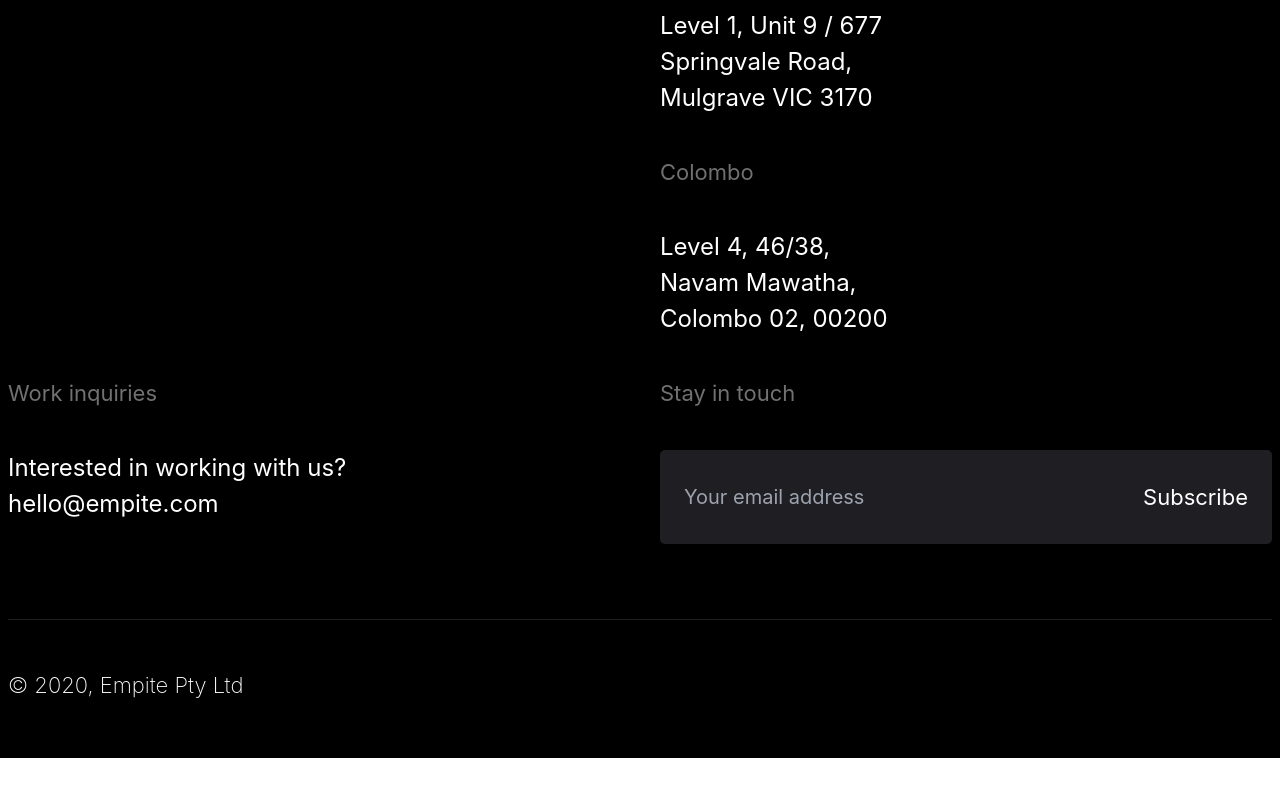
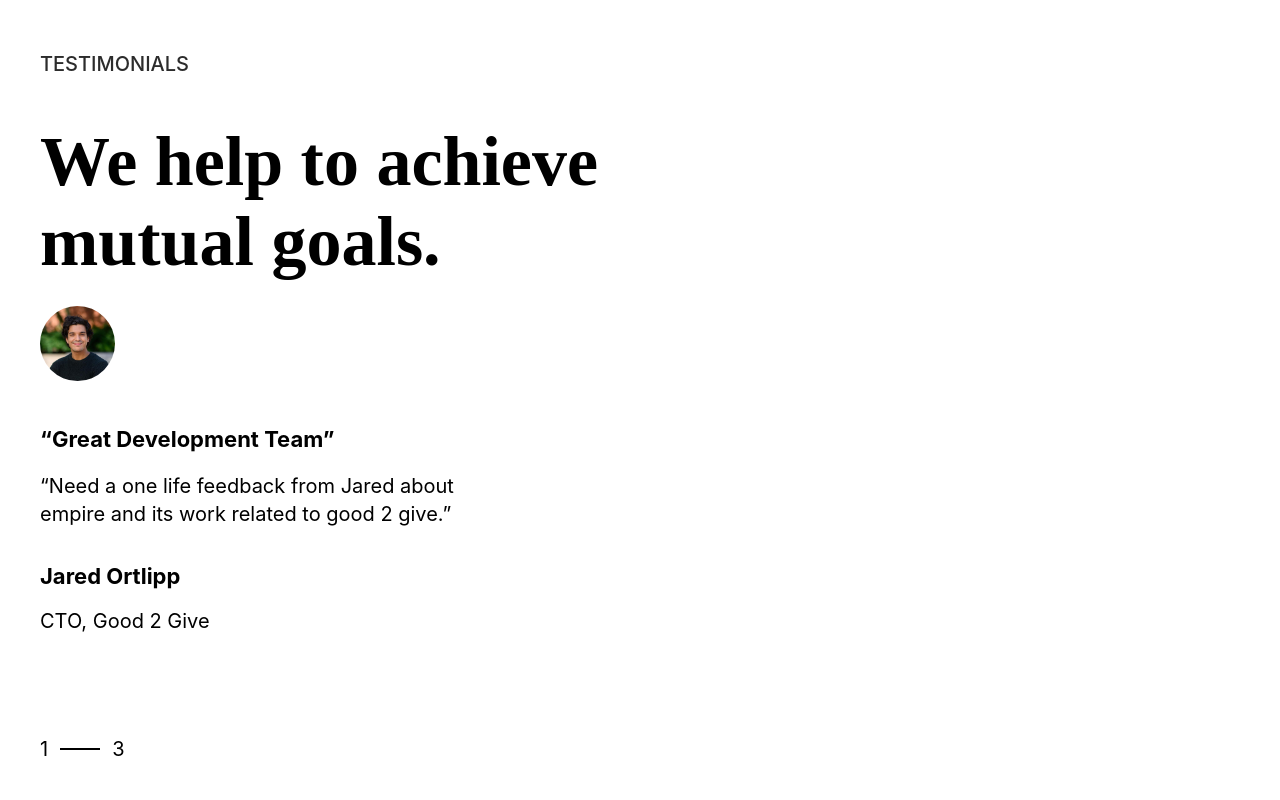
Before and after one commit to dhanushkagimhan/Empite-UI-Test, a React (Vite) app: page / in a window 1280 px wide. Shown: the part 4420-5220 px from the top of the page. Before the commit the page ends 5178 px from the top, so only its background shows below. Built offline with nearby package versions, Linux system fonts and the light colour scheme.

Commit message:
creating section 7

```diff
--- /dev/null
+++ b/src/assets/images/JPEG/index.ts
@@ -0,0 +1,3 @@
+import people1 from "./people1.jpeg";
+
+export { people1 };
--- a/src/assets/images/SVG/index.ts
+++ b/src/assets/images/SVG/index.ts
@@ -7,6 +7,7 @@ import mobilePhoneSVG from "./mobilePhone.svg";
 import uxDesignSVG from "./ux-design.svg";
 import playBtn2 from "./playBtn2.svg";
 import Dots9 from "./9Dots.svg";
+import rightArrow from "./rightArrow.svg";
 
 export {
   Logo,
@@ -18,4 +19,5 @@ export {
   uxDesignSVG,
   playBtn2,
   Dots9,
+  rightArrow,
 };
--- a/src/pages/Home/Home.tsx
+++ b/src/pages/Home/Home.tsx
@@ -6,6 +6,7 @@ import {
   Section4,
   Section5,
   Section6,
+  Section7,
 } from "./sections";
 
 export default function Home() {
@@ -18,6 +19,7 @@ export default function Home() {
       <Section4 />
       <Section5 />
       <Section6 />
+      <Section7 />
       <Footer />
     </>
   );
--- /dev/null
+++ b/src/pages/Home/sections/Section7.tsx
@@ -0,0 +1,51 @@
+import { LazyLoadImage } from "react-lazy-load-image-component";
+import "react-lazy-load-image-component/src/effects/blur.css";
+import { people1 } from "../../../assets/images/JPEG";
+
+export default function Section7() {
+  return (
+    <div className="container mx-auto">
+      <div className="grid grid-cols-2">
+        <div className="px-10 pb-[132px]">
+          <div className="mt-[224px] text-xl text-box-grey3 font-medium">
+            TESTIMONIALS{" "}
+          </div>
+          <div className="mt-11 font-playfair font-semibold text-[70px] leading-[5rem]">
+            We help to achieve mutual goals.
+          </div>
+          <div className="mt-6 w-4/5">
+            <div>
+              <LazyLoadImage
+                src={people1}
+                effect="blur"
+                alt="person"
+                className="rounded-full max-w-[75px] max-h-[75px]"
+              />
+            </div>
+            <div className="mt-9 text-[22px] font-bold">
+              “Great Development Team”
+            </div>
+            <div className="mt-4 text-xl">
+              “Need a one life feedback from Jared about empire and its work
+              related to good 2 give.”
+            </div>
+            <div className="mt-8 text-[22px] font-bold">Jared Ortlipp</div>
+            <div className="text-xl mt-[14px]">CTO, Good 2 Give</div>
+          </div>
+          <div className="mt-[100px] flex flex-row justify-between">
+            <div className="flex flex-row gap-3 items-center text-xl">
+              <div>1</div>
+              <div className="w-10 h-[2px] bg-black"></div>
+              <div>3</div>
+            </div>
+            <div className="flex flex-row gap-10">
+              <div></div>
+              <div></div>
+            </div>
+          </div>
+        </div>
+        <div></div>
+      </div>
+    </div>
+  );
+}
--- a/src/pages/Home/sections/index.ts
+++ b/src/pages/Home/sections/index.ts
@@ -4,5 +4,6 @@ import Section3 from "./Section3";
 import Section4 from "./Section4";
 import Section5 from "./Section5";
 import Section6 from "./Section6";
+import Section7 from "./Section7";
 
-export { Section1, Section2, Section3, Section4, Section5, Section6 };
+export { Section1, Section2, Section3, Section4, Section5, Section6, Section7 };
```
Also changed, not shown: src/assets/images/JPEG/people1.jpeg (added), src/assets/images/SVG/rightArrow.svg (added).
